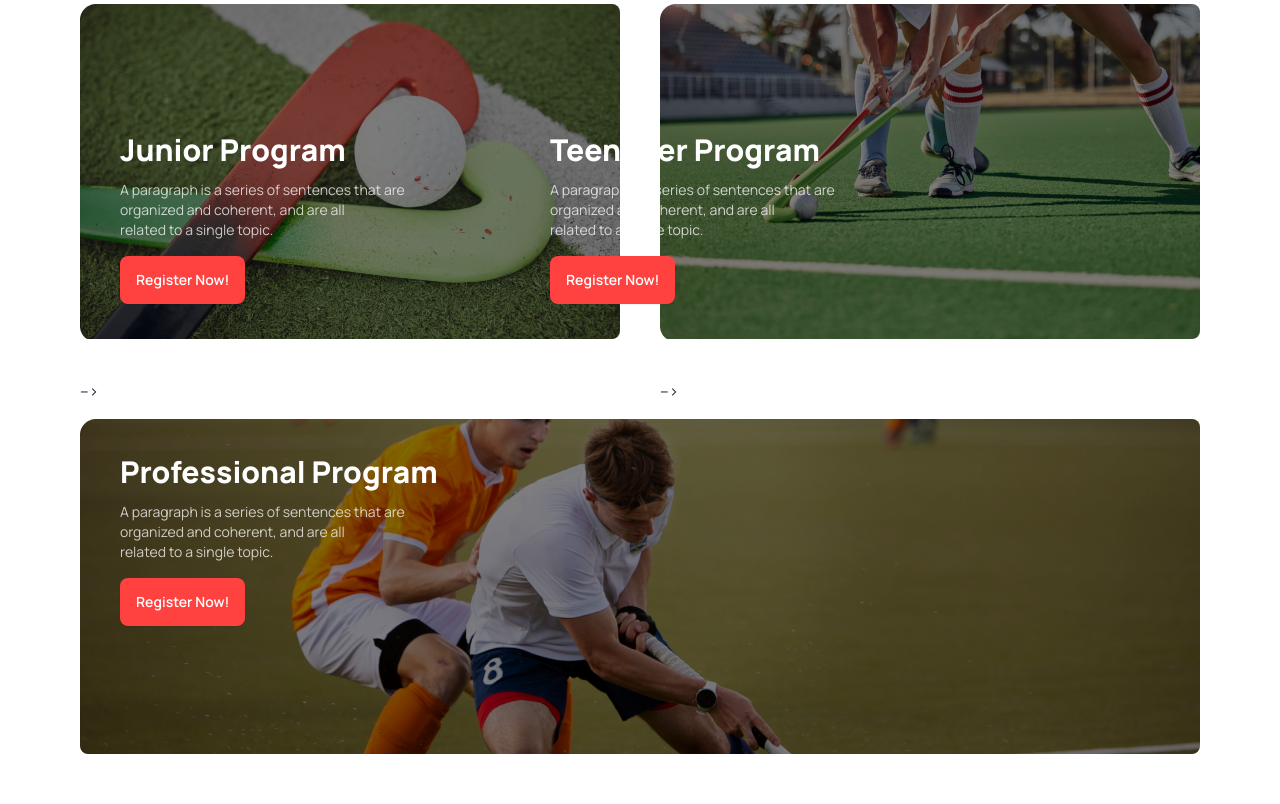
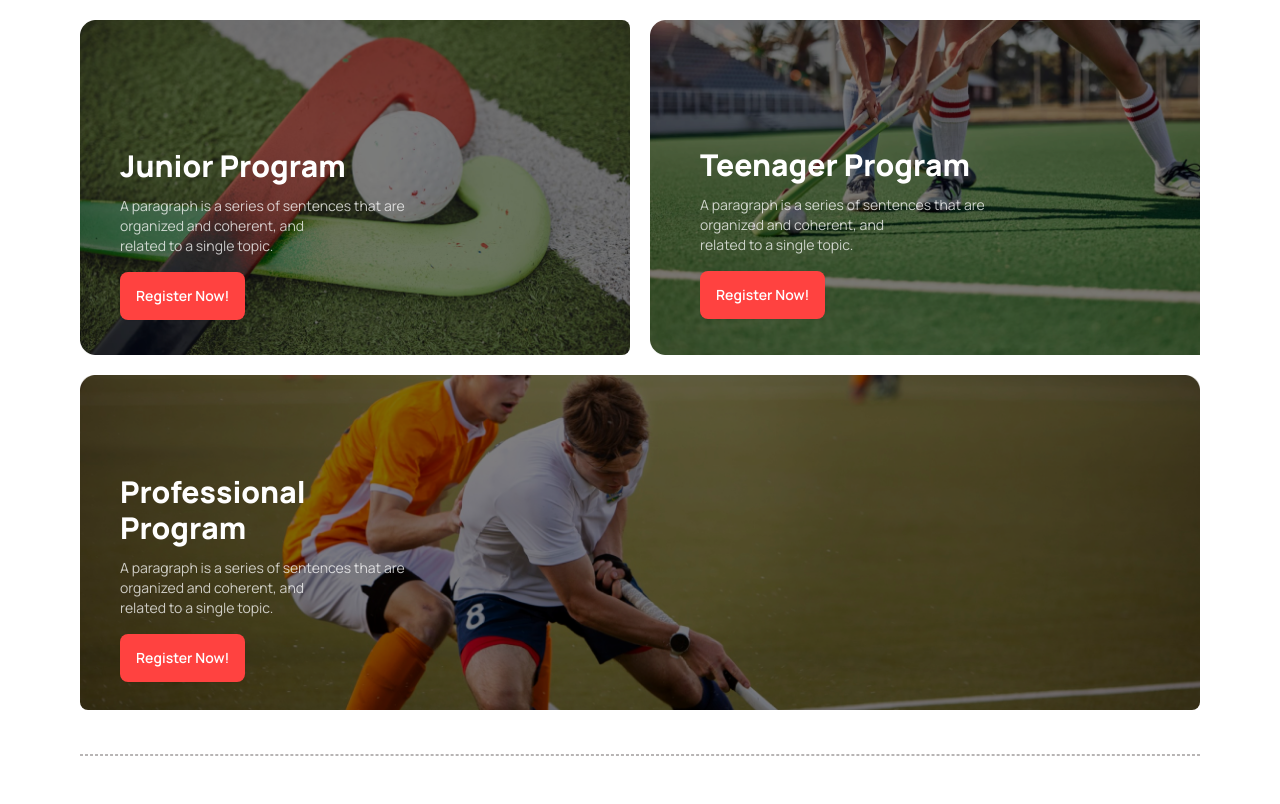
Before and after one commit to Nahid3d/Assngment-3, a plain HTML site: page index.html in a window 1280 px wide. Shown: the part 1276-2080 px from the top of the page. Drawn offline with nearby package versions, Linux system fonts and the light colour scheme.

Commit message:
program section added

```diff
--- a/index.html
+++ b/index.html
@@ -220,54 +220,70 @@
             <h2 class="text-[#131318] text-4xl font-extrabold text-center">
       Program Sections
     </h2>
-            <p class="text-primary lg:text-sm font-medium leading-7 text-center"> A paragraph is a series of sentences that are organized and <br> coherent, and are all related to a single topic.  </p>
+            <p class="text-primary lg:text-sm font-medium lg:leading-7 text-center"> A paragraph is a series of sentences that are organized and <br> coherent, and are all related to a single topic.  </p>
           </div>
 
           <hr style="border: 1px dashed rgb(184, 181, 181) ; margin-top: 20px;" >
           <!-- parent container  -->
-          <div class="grid gap-10 lg:grid-cols-2 grid-cols-1 my-11">
+          <div class="grid lg:grid-cols-2 grid-cols-1 object-cover gap-5 my-11">
             <!-- chilled class  -->
 
-          <div style="background-image: url('./Images/2.png')  ;" class="grid rounded-lg h-[335px] brightness-50">
+          <div style="background-image: url('./Images/2.png'); background-size: cover;" class="grid  object-cover  rounded-lg h-[335px]  brightness-50">
 
             </div>
             <!-- Extra font -->
-            <div class="absolute translate-y-32 ml-10 text-white">
+            <div class=" absolute translate-y-32 ml-10 text-white">
               <h2 class=" lg:text-3xl text-xl font-extrabold ">
                 Junior Program
               </h2>
-              <p class="opacity-75 pt-3 font-normal text-sm ">A paragraph is a series of sentences that are <br> organized and
-                coherent, and are all <br> related to a single topic.</p>
-                <button class="btn mt-4 bg-secondary text-white border-none">Register Now!</button>
+              <p class="opacity-75 pr-20 pt-3 font-normal text-sm ">
+                A paragraph is a series of sentences that are <br> organized and
+                coherent, and  <br> related to a single topic.</p>
+                <button class="btn text-white bg-secondary border-none mt-4">
+                  Register Now!
+                </button>
             </div>
 
 
             <!-- second img  -->
-            <div style="background-image: url('./Images/3.png') ;" class="grid rounded-lg h-[335px] brightness-50 ">
+            <div class="">
+              <div style="background-image: url('./Images/3.png'); background-size: cover;" class="h-[335px] brightness-50 object-cover">
 
-            </div> -->
+              </div>
+
             <!-- Extra font -->
-                 <div class="absolute  lg:ml-[470px] lg:mt-32 text-white">
+            <div class="  absolute ml-[50px] -mt-52 text-white">
               <h2 class="lg:text-3xl text-xl font-extrabold ">
                 Teenager Program
               </h2>
-                  <p class="opacity-75 font-normal pt-3 text-sm ">A paragraph is a series of sentences that are <br> organized and
-                    coherent, and are all <br> related to a single topic.</p>
+              <p class="opacity-75 pr-20 font-normal pt-3 text-sm ">
+                A paragraph is a series of sentences that are <br> organized and
+                coherent, and  <br> related to a single topic.</p>
                 <button class="btn mt-4 bg-secondary text-white border-none">Register Now!</button>
-                </div> -->
+            </div>
+              </div>
+
+            </div>
+
+
 
                 <!-- last img -->
-
-            <div style="background-image: url('./Images/4.png')  ;" class="grid col-span-2 rounded-lg h-[335px] brightness-50 -translate-y-6">
+            <div>
+              <div style="background-image: url('./Images/4.png'); background-size: cover; background-repeat: no-repeat;" class="grid col-span-2 rounded-lg h-[335px] object-cover gap-5 sm:gap-5 my-5 brightness-50 -translate-y-6">
 
               </div>
+
                  <!-- Extra font -->
-                <div class="absolute translate-y-[450px] ml-10 text-white">
-                  <h2 class=" lg:text-3xl text-xl font-extrabold ">
-                    Professional Program                  </h2>
-                  <p class="opacity-75 font-normal pt-3 text-sm ">A paragraph is a series of sentences that are <br> organized and
-                    coherent, and are all <br> related to a single topic.</p>
+                 <div class=" absolute -mt-[280px] ml-10 text-white">
+                 <h3 class="lg:text-3xl text-2xl font-extrabold text-white">
+                  Professional <br>
+                   Program
+                 </h3>
+                  <p class="opacity-75 pr-20 font-normal pt-3 text-sm ">A paragraph is a series of sentences that are <br> organized and
+                    coherent, and  <br> related to a single topic.</p>
                     <button class="btn mt-4 bg-secondary text-white border-none">Register Now!</button>
+                </div>
+
             </div>
 
 
@@ -279,7 +295,7 @@
 
       <!-- our new product -->
 
-      <section class="mx-20 my-10">
+      <section class="mx-20 my-20">
         <div class="container">
           <div>
             <h2 class="text-[#131318] text-4xl font-extrabold text-center">
```
Lines whose indentation alone changed are shown as unchanged.
